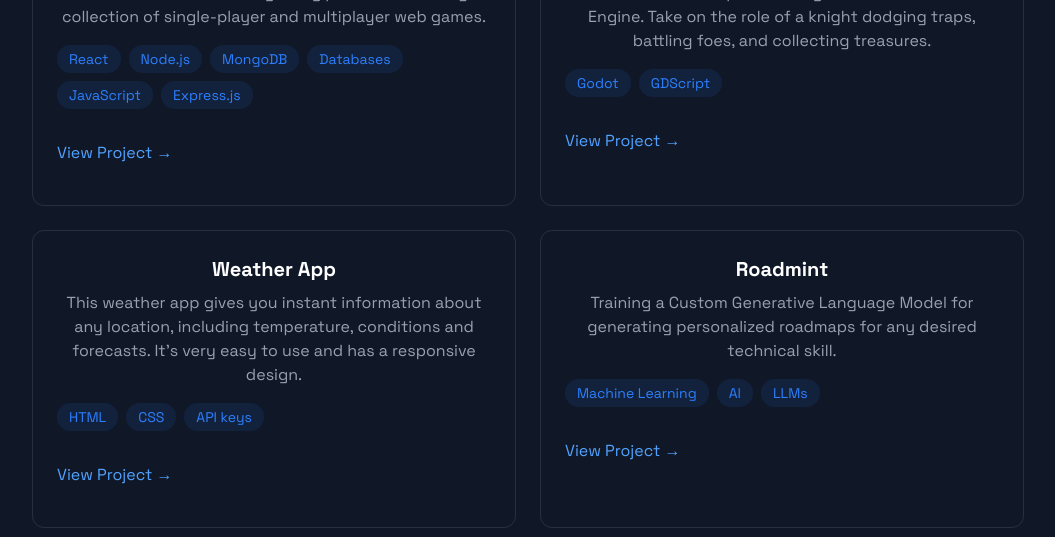
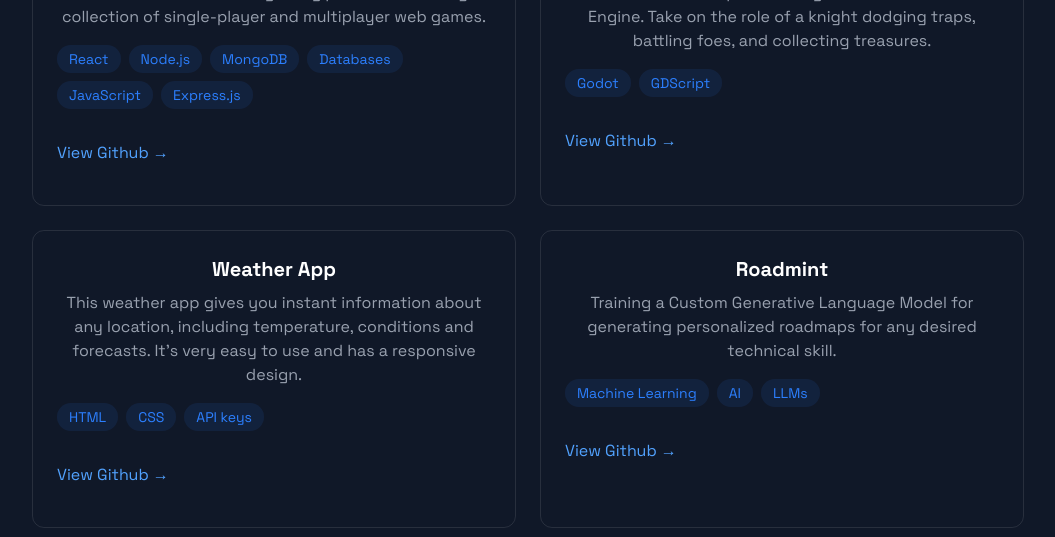
Before and after one commit to Shresht-Ahuja/my-portfolio, a React (Vite) app: page / in a window 1280 px wide. Shown: the part 1880-2417 px from the top of the page, without its empty margins (112-1167 px from the left). Built offline with nearby package versions, Linux system fonts and the light colour scheme.

Commit message:
updated projects

```diff
--- a/src/components/sections/Education.jsx
+++ b/src/components/sections/Education.jsx
@@ -28,10 +28,8 @@ export const Education = () => {
           <div className="relative border-l-2 border-blue-500 pl-6 space-y-12">
             {educationData.map((edu, idx) => (
               <div key={idx} className="relative">
-                {/* Dot */}
                 <span className="absolute left-[-13px] top-2 w-5 h-5 bg-blue-500 rounded-full border-4 border-gray-900"></span>
 
-                {/* Content */}
                 <div className="bg-gray-800 p-6 rounded-md shadow-md">
                   <h3 className="text-xl font-semibold text-cyan-400">{edu.institution}</h3>
                   <p className="text-gray-300 text-md mt-1">{edu.course}</p>
--- a/src/components/sections/Footer.jsx
+++ b/src/components/sections/Footer.jsx
@@ -1,6 +1,6 @@
 export const Footer = () => {
   return (
-    <footer className="bg-gray-800 text-gray-400 text-sm text-center py-6 mt-12">
+    <footer className="bg-gray-800 text-gray-400 text-sm text-center py-6 mt-7">
       <p>
         Made with <span className="text-red-500">❤️</span> using <span className="text-cyan-500">React & Tailwind CSS</span>
       </p>
--- a/src/components/sections/Projects.jsx
+++ b/src/components/sections/Projects.jsx
@@ -35,7 +35,7 @@ export const Projects = () => {
                   href="https://github.com/Shresht-Ahuja/Arcadia"
                   className="text-blue-400 hover:text-blue-300 transition-colors my-4"
                 >
-                  View Project →
+                  View Github →
                 </a>
               </div>
             </div>
@@ -72,7 +72,7 @@ export const Projects = () => {
                   href="https://github.com/Shresht-Ahuja/Armor-Dash"
                   className="text-blue-400 hover:text-blue-300 transition-colors my-4"
                 >
-                  View Project →
+                  View Github →
                 </a>
               </div>
             </div>
@@ -112,7 +112,7 @@ export const Projects = () => {
                   href="https://github.com/Shresht-Ahuja/WeatherApp"
                   className="text-blue-400 hover:text-blue-300 transition-colors my-4"
                 >
-                  View Project →
+                  View Github →
                 </a>
               </div>
             </div>
@@ -150,7 +150,7 @@ export const Projects = () => {
                   href="https://github.com/Shresht-Ahuja/Roadmint"
                   className="text-blue-400 hover:text-blue-300 transition-colors my-4"
                 >
-                  View Project →
+                  View Github →
                 </a>
               </div>
             </div>
```
